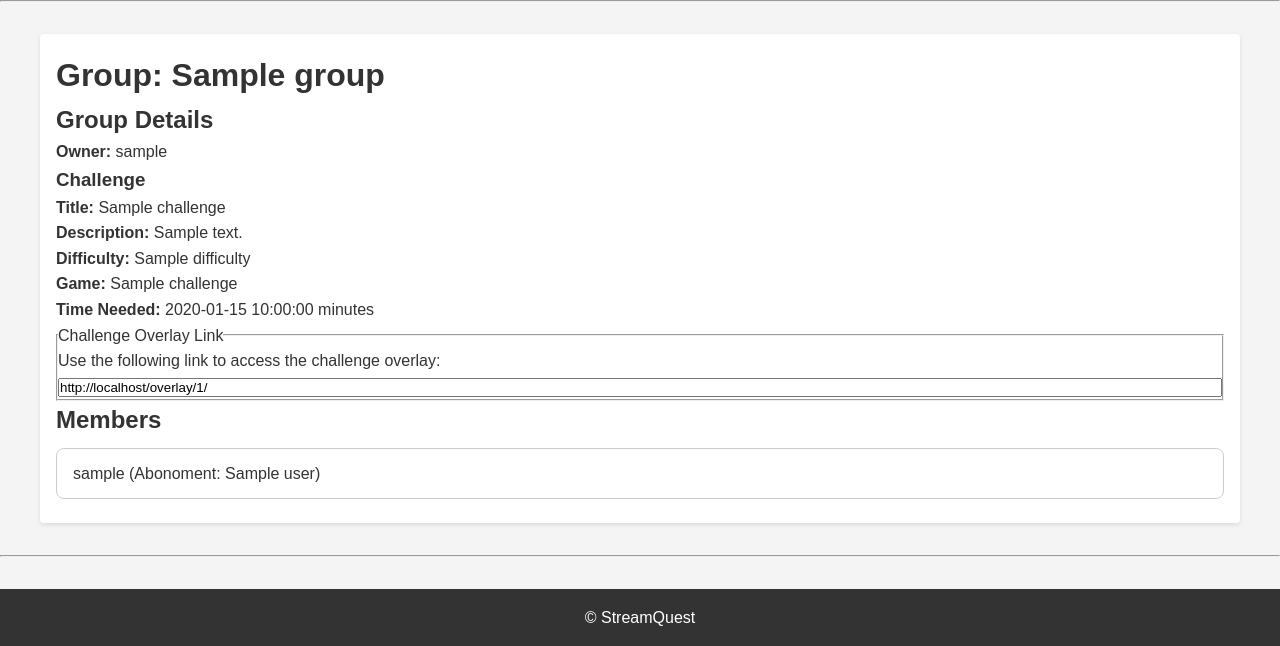
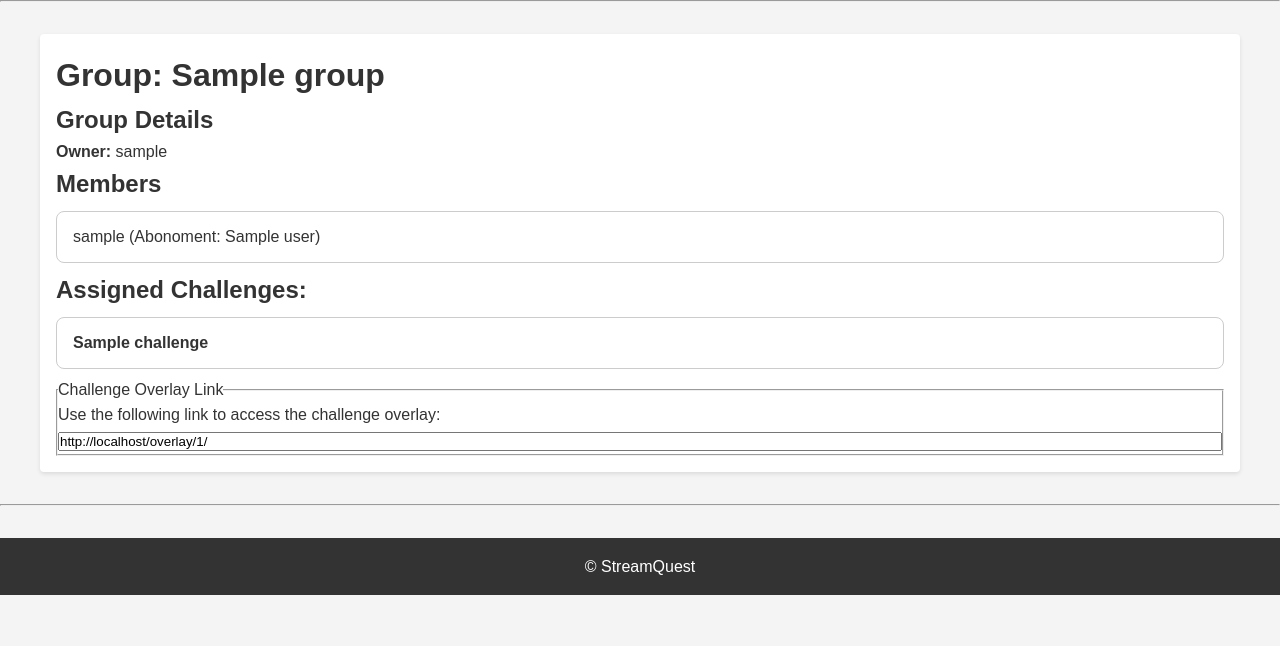
Before and after one commit to stiasnymax-lang/StreamQuest, a Flask app: template templates/group.html in a window 1280 px wide. Shown: the part 42-688 px from the top of the page. Run offline with Flask 3, Linux system fonts and the light colour scheme; the template is opened without the code that fills it: most values are stand-ins (such as "Sample title", 1, 10 or a date in 2020).

Commit message:
challenges in group vorbereitet

```diff
--- a/templates/group.html
+++ b/templates/group.html
@@ -9,25 +9,6 @@
     <h2>Group Details</h2>
     <p><strong>Owner:</strong> {{ owner.username }}</p>
 
-    {% if challenge %}
-      {% for challenge in group.challenges %}
-        <h3>Challenge</h3>
-        <p><strong>Title:</strong> {{ challenge.title }}</p>
-        <p><strong>Description:</strong> {{ challenge.description }}</p>
-        <p><strong>Difficulty:</strong> {{ challenge.difficulty }}</p>
-        <p><strong>Game:</strong> {{ challenge.game_name }}</p>
-        <p><strong>Time Needed:</strong> {{ challenge.time_needed }} minutes</p>
-
-        <fieldset>
-            <legend>Challenge Overlay Link</legend>
-            <p>Use the following link to access the challenge overlay:</p>
-            <input type="text" readonly value="{{ url_for('overlay', group_id=group.id, _external=True) }}" style="width:100%;">
-        </fieldset>
-
-      {% endfor %}
-    {% else %}
-        <p>No challenge assigned to this group.</p>
-    {% endif %}
 
     <!-- Mitglieder-Liste -->
     <h2>Members</h2>
@@ -38,4 +19,21 @@
             <li>No members in this group.</li>
         {% endfor %}
     </ul>
+        <h2>Assigned Challenges: </h2>
+    {% if challenge %}
+      {% for challenge in group.challenges %}
+<li>
+    <strong>{{ challenge.title }}</strong>
+</li>
+
+    <fieldset>
+        <legend>Challenge Overlay Link</legend>
+        <p>Use the following link to access the challenge overlay:</p>
+        <input type="text" readonly value="{{ url_for('overlay', group_id=group.id, _external=True) }}" style="width:100%;">
+    </fieldset>
+
+      {% endfor %}
+    {% else %}
+        <p>No challenge assigned to this group.</p>
+    {% endif %}
 {% endblock %}
```
